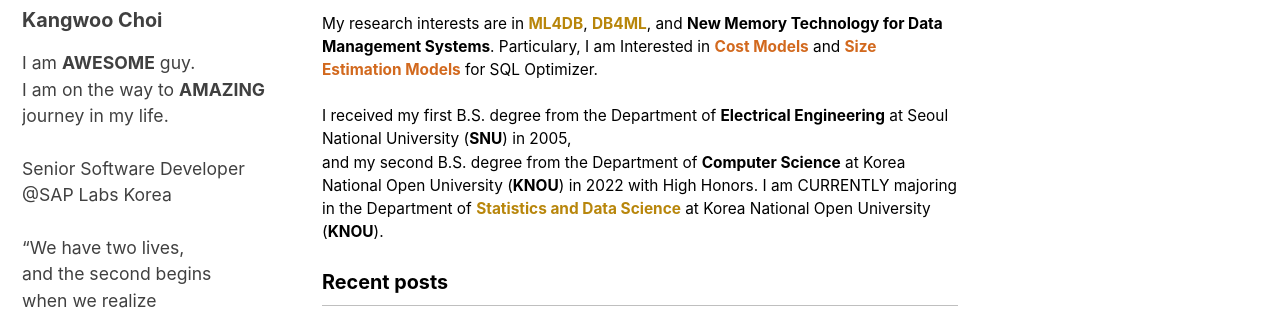
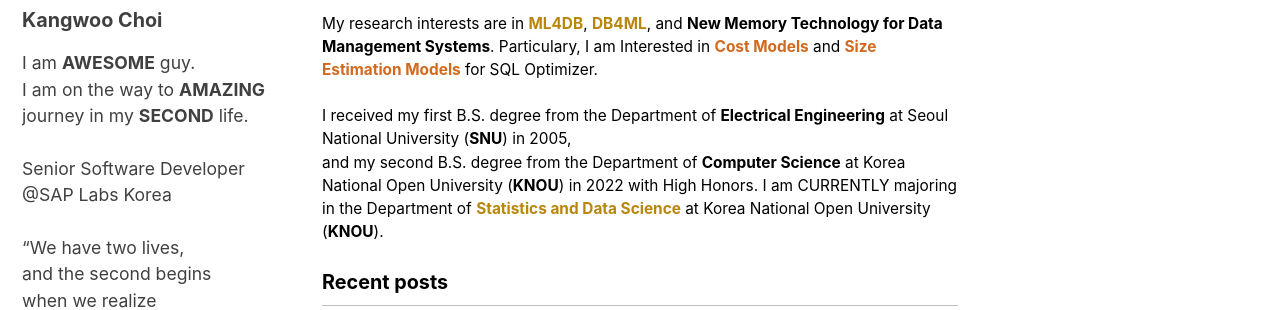
Before and after one commit to KangwooChoi/KangwooChoi.github.io, a Jekyll site: the page built from index.html, in a window 1280 px wide. Shown: the part 241-551 px from the top of the page. Built offline with Jekyll 4.4.1, drawn with Linux system fonts in a browser that asks for light colours; cached includes are drawn as plain includes; the list of posts is cut into pages by our own code.

Commit message:
Update _config.yml

```diff
--- a/_config.yml
+++ b/_config.yml
@@ -106,7 +106,7 @@ analytics:
 author:
   name             : "Kangwoo Choi"
   avatar           : "/assets/images/bio-photo.jpg" # path of avatar image, e.g. "/assets/images/bio-photo.jpg"
-  bio              : 'I am **AWESOME** guy.<br>I am on the way to **AMAZING** journey in my life.<br><br>Senior Software Developer<br>@<a href="https://www.sap.com/korea/about/labs-korea.html">SAP Labs Korea</a><br><br>"We have two lives,<br>and the second begins<br>when we realize<br>we only have one."<br>'
+  bio              : 'I am **AWESOME** guy.<br>I am on the way to **AMAZING** journey in my **SECOND** life.<br><br>Senior Software Developer<br>@<a href="https://www.sap.com/korea/about/labs-korea.html">SAP Labs Korea</a><br><br>"We have two lives,<br>and the second begins<br>when we realize<br>we only have one."<br>'
   location         : # '<a href="https://maps.app.goo.gl/gkMpobCdTVoFFeug8">Seoul, South Korea</a>'
   email            : # "mailto:kangwoo.choi.antonio@gamil.com"
   links:
```
